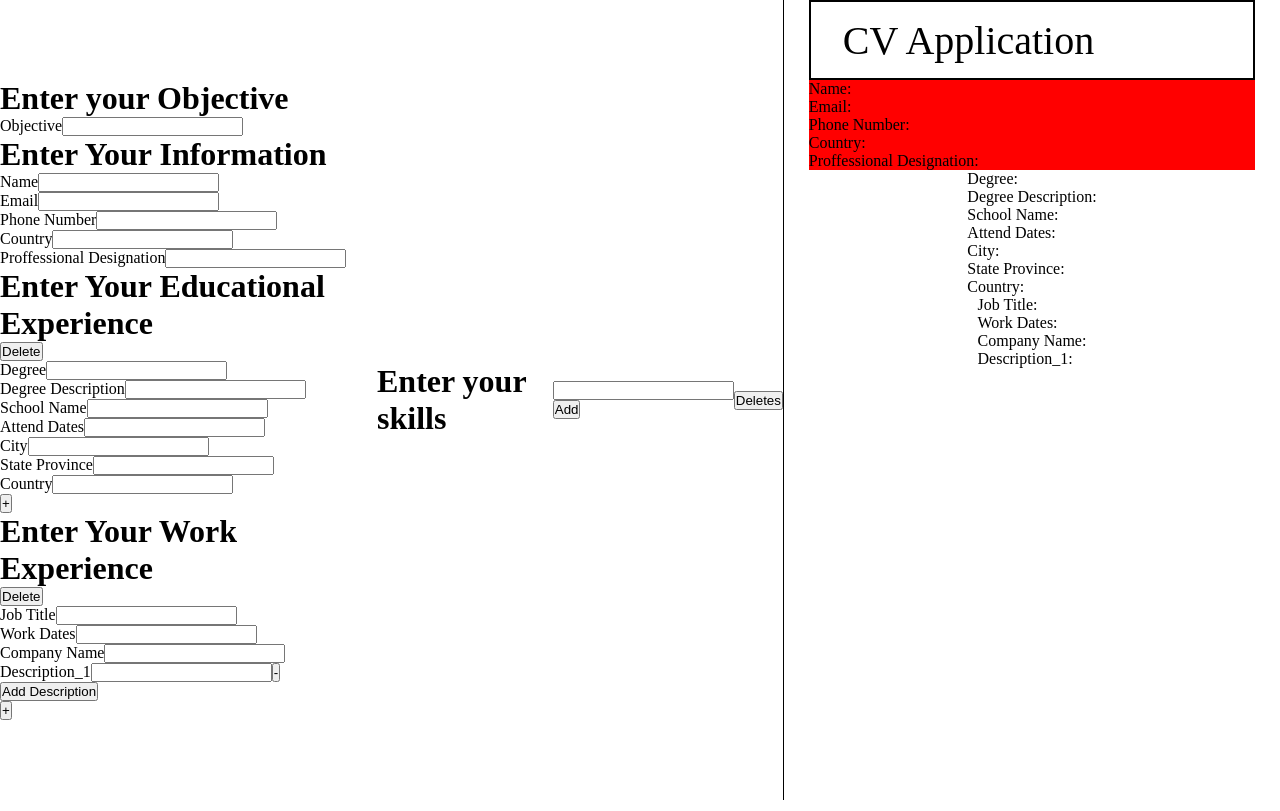
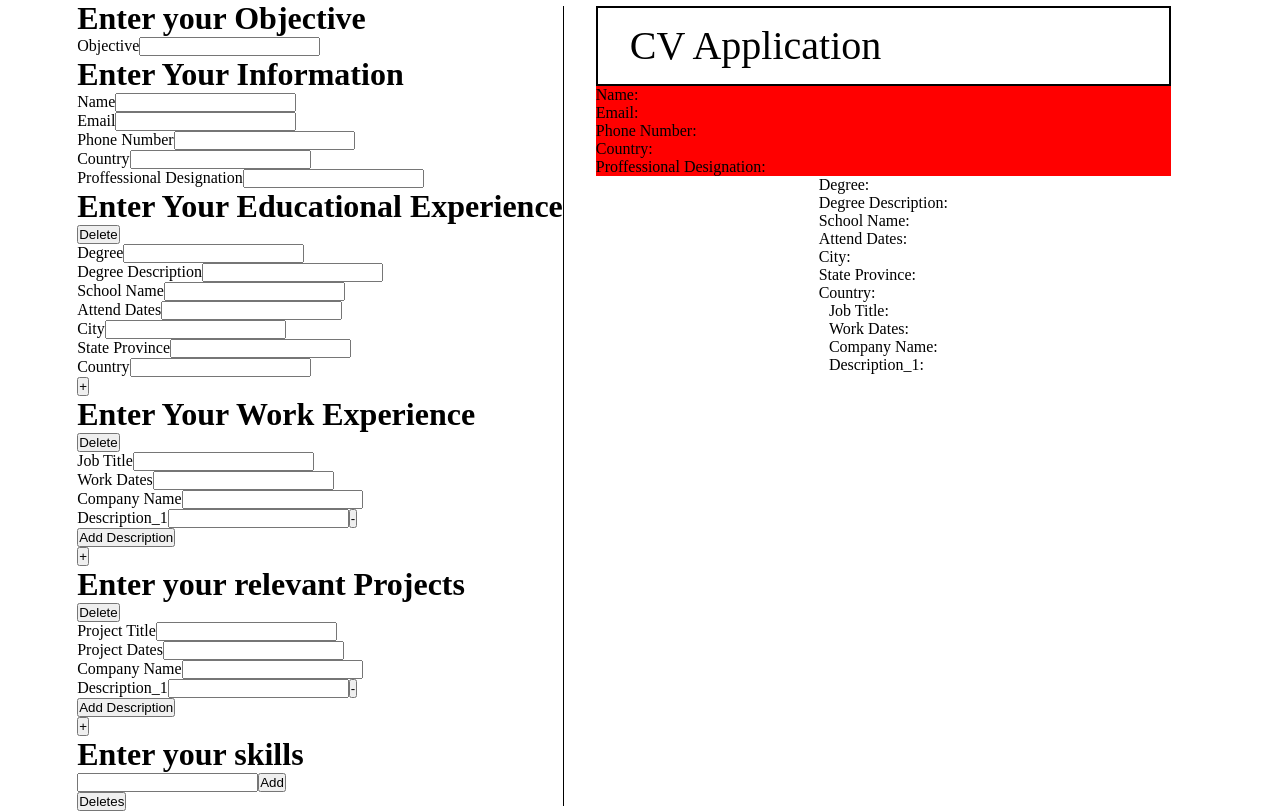
Before and after one commit to lil-sahil/react_cv_project, a React (Create React App) app: page / in a window 1280 px wide. Built offline with nearby package versions, Linux system fonts and the light colour scheme.

Commit message:
Functionality to add project and project descriptions. Re-used the PracticalExperience components to work for both workInformation and projectInformation buckets.

```diff
--- a/src/App.js
+++ b/src/App.js
@@ -51,6 +51,16 @@ class App extends Component {
           id: 1,
         },
       ],
+
+      projectInformation: [
+        {
+          projectTitle: "",
+          projectDates: "",
+          companyName: "",
+          description_1: "",
+          id: 1,
+        },
+      ],
     };
 
     this.changeField = this.changeField.bind(this);
@@ -95,9 +105,9 @@ class App extends Component {
   // Add items to state based on button id
   addItems(e) {
     // Determine which type of objec to add to state
-    let bucket = e.target.id;
+    let bucket = e.target.className;
     let objectToAdd = {};
-    if (bucket === "educationExperience") {
+    if (bucket === "educationInformation") {
       objectToAdd = {
         degree: "",
         degreeDescription: "",
@@ -109,7 +119,7 @@ class App extends Component {
         id: 1,
       };
       bucket = "educationInformation";
-    } else if (bucket === "workExperience") {
+    } else if (bucket === "workInformation") {
       objectToAdd = {
         jobTitle: "",
         workDates: "",
@@ -118,6 +128,14 @@ class App extends Component {
         id: 1,
       };
       bucket = "workInformation";
+    } else if (bucket === "projectInformation") {
+      objectToAdd = {
+        projectTitle: "",
+        projectDates: "",
+        description_1: "",
+        companyName: "",
+        id: 1,
+      };
     }
 
     // Set the state with the object
@@ -191,15 +209,26 @@ class App extends Component {
           id: 1,
         },
       ],
+
+      projectInformation: [
+        {
+          projectTitle: "",
+          projectDates: "",
+          companyName: "",
+          description_1: "",
+          id: 1,
+        },
+      ],
     });
   }
 
   // Add button for description
   addDescription(e) {
     let itemId = parseInt(e.target.parentNode.className);
+    let bucket = e.target.className;
 
     this.setState({
-      workInformation: this.state.workInformation.map((x) => {
+      [bucket]: this.state[bucket].map((x) => {
         if (x.id === itemId) {
           // Count the number of descriptions already present
           let keys = Object.keys(x);
@@ -220,11 +249,12 @@ class App extends Component {
 
   // Delete description
   deleteDescription(e) {
+    let bucket = e.target.parentNode.className;
     let itemId = parseInt(e.target.parentNode.parentNode.className);
     let descriptionId = e.target.className;
 
     this.setState({
-      workInformation: this.state.workInformation.map((x) => {
+      [bucket]: this.state[bucket].map((x) => {
         if (x.id === itemId) {
           x = Object.fromEntries(
             Object.entries(x).filter(([key]) => key !== descriptionId)
@@ -288,6 +318,7 @@ class App extends Component {
           <h1>Enter Your Work Experience</h1>
 
           <PracticalExperience
+            bucket="workInformation"
             checkChange={this.changeField}
             currentState={this.state}
             addExperience={this.addItems}
@@ -295,7 +326,18 @@ class App extends Component {
             addDescription={this.addDescription}
             deleteDescription={this.deleteDescription}
           ></PracticalExperience>
-        </div>
+
+          <h1>Enter your relevant Projects</h1>
+
+          <PracticalExperience
+            bucket="projectInformation"
+            checkChange={this.changeField}
+            currentState={this.state}
+            addExperience={this.addItems}
+            deleteItems={this.deleteItems}
+            addDescription={this.addDescription}
+            deleteDescription={this.deleteDescription}
+          ></PracticalExperience>
 
           <h1>Enter your skills</h1>
           <Skills
@@ -305,6 +347,7 @@ class App extends Component {
           ></Skills>
 
           <ClearButton clear={this.clear}></ClearButton>
+        </div>
 
         <div id="preview-screen" className="container-col">
           <Preview currentState={this.state}></Preview>
--- a/src/components/EducationExperience.js
+++ b/src/components/EducationExperience.js
@@ -10,7 +10,7 @@ export class EducationExperience extends Component {
 
   render() {
     return (
-      <div id="education-information">
+      <div className="educationInformation">
         {createFormElements(
           this.props.currentState,
           this.props.checkChange,
@@ -18,7 +18,10 @@ export class EducationExperience extends Component {
           this.props.deleteItems
         )}
 
-        <button id="educationExperience" onClick={this.props.addExperience}>
+        <button
+          className="educationInformation"
+          onClick={this.props.addExperience}
+        >
           +
         </button>
       </div>
--- a/src/components/PracticalExperience.js
+++ b/src/components/PracticalExperience.js
@@ -10,17 +10,20 @@ export class PracticalExperience extends Component {
 
   render() {
     return (
-      <div id="work-information">
+      <div className={this.props.bucket}>
         {createFormElements(
           this.props.currentState,
           this.props.checkChange,
-          "workInformation",
+          this.props.bucket,
           this.props.deleteItems,
           this.props.addDescription,
           this.props.deleteDescription
         )}
 
-        <button id="workExperience" onClick={this.props.addExperience}>
+        <button
+          className={this.props.bucket}
+          onClick={this.props.addExperience}
+        >
           +
         </button>
       </div>
--- a/src/utils/createFormElements.js
+++ b/src/utils/createFormElements.js
@@ -6,42 +6,54 @@ export let createFormElements = (
   informationType,
   deleteEvent,
   addDescription,
-  deleteDescription,
+  deleteDescription
 ) => {
-
-  let addDeleteButton = ['educationInformation', 'workInformation']
-  let descriptionAddButton = ['workInformation']
-  return currentState[informationType].map(x => {
-    let arr = []
-    let element
-    for (let y in x){
-      if (y !== 'id'){
+  let addDeleteButton = [
+    "educationInformation",
+    "workInformation",
+    "projectInformation",
+  ];
+  let descriptionAddButton = ["workInformation", "projectInformation"];
+  return currentState[informationType].map((x) => {
+    let arr = [];
+    let element;
+    for (let y in x) {
+      if (y !== "id") {
         element = (
           <div className={informationType}>
             <label>{convertCamelToRegular(y)}</label>
-            <input
-              type="input"
-              className = {y}
-              onChange={changeMethod}
-            ></input>
+            <input type="input" className={y} onChange={changeMethod}></input>
 
-            {y.includes('description') ? <button onClick = {deleteDescription} className = {y}>-</button> : false}
+            {y.includes("description") ? (
+              <button onClick={deleteDescription} className={y}>
+                -
+              </button>
+            ) : (
+              false
+            )}
           </div>
-        )
-        arr.push(element)
+        );
+        arr.push(element);
       }
-
     }
 
     return (
-      <div className = {x.id}>
+      <div className={x.id}>
         {/* Make sure the delete button is added on top of the divs to prevent nextsibling from breaking */}
-        {addDeleteButton.includes(informationType) ? <button onClick={deleteEvent}>Delete</button> : false}
+        {addDeleteButton.includes(informationType) ? (
+          <button onClick={deleteEvent}>Delete</button>
+        ) : (
+          false
+        )}
         {arr}
-        {descriptionAddButton.includes(informationType) ? <button onClick={addDescription}>Add Description</button> : false}
-
+        {descriptionAddButton.includes(informationType) ? (
+          <button onClick={addDescription} className={informationType}>
+            Add Description
+          </button>
+        ) : (
+          false
+        )}
       </div>
-    )
-  })
-
+    );
+  });
 };
```
Lines whose indentation alone changed are shown as unchanged.
